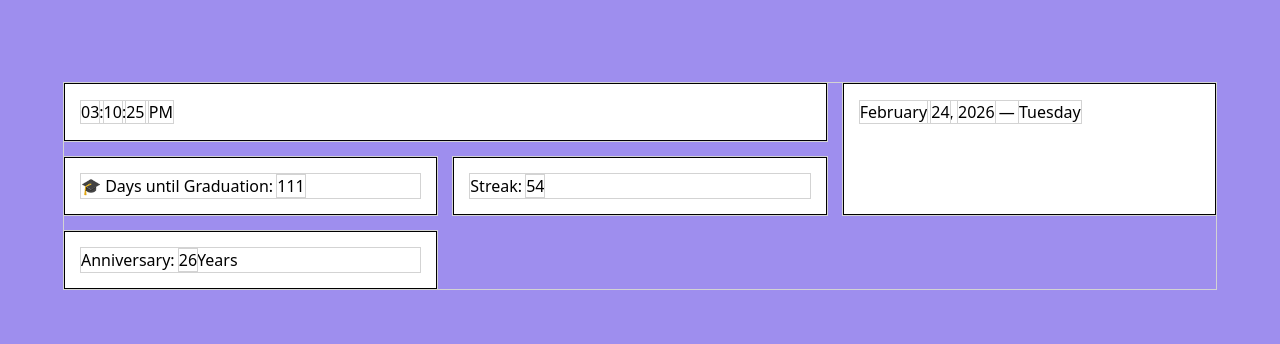
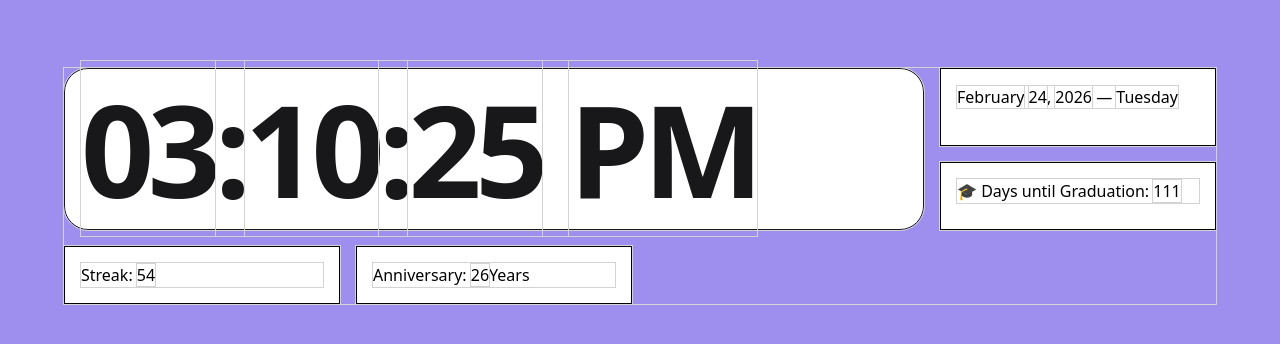
Before and after one commit to mbushyeager05/mindful-dashboard, a website built with Vite: page index.html in a window 1280 px wide. Shown: the part 214-558 px from the top of the page. Built offline with nearby package versions, Linux system fonts and the light colour scheme.

Commit message:
update layout to increase grid columns and adjust time section span

```diff
--- a/index.html
+++ b/index.html
@@ -15,9 +15,9 @@
 
 <body class="min-h-screen flex justify-center items-center bg-new-hotness">
 
-    <main class="w-[90%] max-w-7xl grid grid-cols-3 gap-4">
+    <main class="w-[90%] max-w-7xl grid grid-cols-4 gap-4">
 
-        <section class="col-span-2 bg-white p-4 border" role="region" aria-label="Time">
+        <section class="col-span-3 row-span-3 bg-white p-4 border text-9xl font-black tracking-tighter tabular-nums text-zinc-900 leading-none rounded-3xl p-4" role="region" aria-label="Time">
           <time class="time">
             <span class="hours">HH</span>:<span class="minutes">MM</span>:<span class="seconds">SS</span>
             <span class="amOrPm">AM/PM</span>
```
